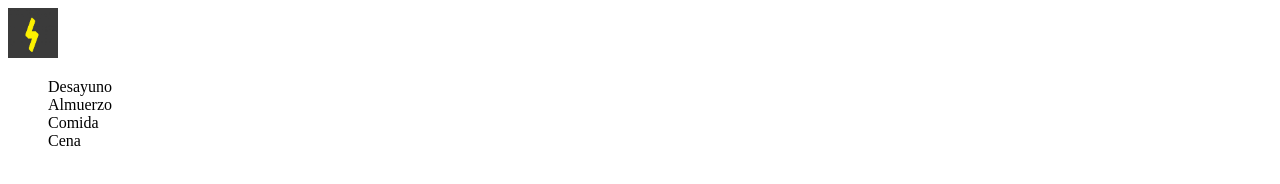
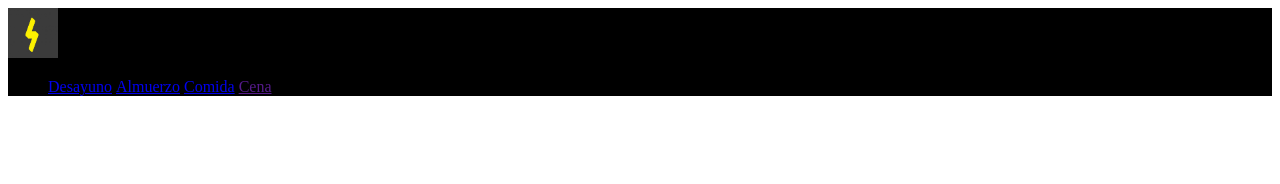
Before and after one commit to franciscogonzalez65/1EVAL_HTMLyCSS_APPWEB_2smrc_FranciscoGonzalez, a plain HTML site: page secciones/index.html in a window 1280 px wide. Drawn offline with Linux system fonts and the light colour scheme.

Commit message:
secciones

```diff
--- a/secciones/index.html
+++ b/secciones/index.html
@@ -8,13 +8,17 @@
     <link rel="stylesheet" href="style.css">
 </head>
 <body>
-    <header><img src="img/logo.jpg" alt="logokesia" width="50">
-    <ul>
-        <li>Desayuno</li>
-        <li>Almuerzo</li>
-        <li>Comida</li>
-        <li>Cena</li>
-    </ul></header>
-
+    <header>
+        <img src="img/logo.jpg" alt="logokesia" width="50">
+      <ul>
+        <li><a href="https://www.google.com/url?sa=t&rct=j&q=&esrc=s&source=web&cd=&cad=rja&uact=8&ved=2ahUKEwiz7cSAi-_6AhXQa8AKHV7LCZ0QFnoECCQQAQ&url=https%3A%2F%2Fwww.elmueble.com%2Fcocinas%2Fdesayunos-saludables-faciles-preparar_44349&usg=AOvVaw2RpcLW5RhRIMw2v6_Cxldl" target="_blank">Desayuno</a></li>
+        <li><a href="https://www.google.com/url?sa=t&rct=j&q=&esrc=s&source=web&cd=&cad=rja&uact=8&ved=2ahUKEwjn09u3i-_6AhXSxoUKHaXUCuYQFnoECA0QAQ&url=https%3A%2F%2Fwww.tripadvisor.co%2FRestaurants-g187514-zfp30-Madrid.html&usg=AOvVaw03L47hNSVAjeVo1LeprWLI" target="_blank">Almuerzo</a></li>
+        <li><a href="https://www.google.com/url?sa=t&rct=j&q=&esrc=s&source=web&cd=&cad=rja&uact=8&ved=2ahUKEwi52PzRi-_6AhVyhP0HHeoxCpcQFnoECB4QAQ&url=https%3A%2F%2Fwww.tripadvisor.es%2FRestaurants-g187514-Madrid.html&usg=AOvVaw0z838L0gyIZ6owvMyDSBkc" target="_blank">Comida</a></li>
+        <li><a href="">Cena</li>
+      </ul></header>
+    <nav></nav>
+    <main></main>
+    <aside></aside>
+    <footer></footer>
 </body>
 </html>
--- a/secciones/style.css
+++ b/secciones/style.css
@@ -1,3 +1,16 @@
 li{
     list-style: none;
+    display: inline;
 }
+header{
+    height: 20%;
+    background-color: black;
+}
+nav{
+    height: 60%;
+    background-color: blueviolet;
+}
+footer{
+    height: 20%;
+    background-color: greenyellow;
+}
```
